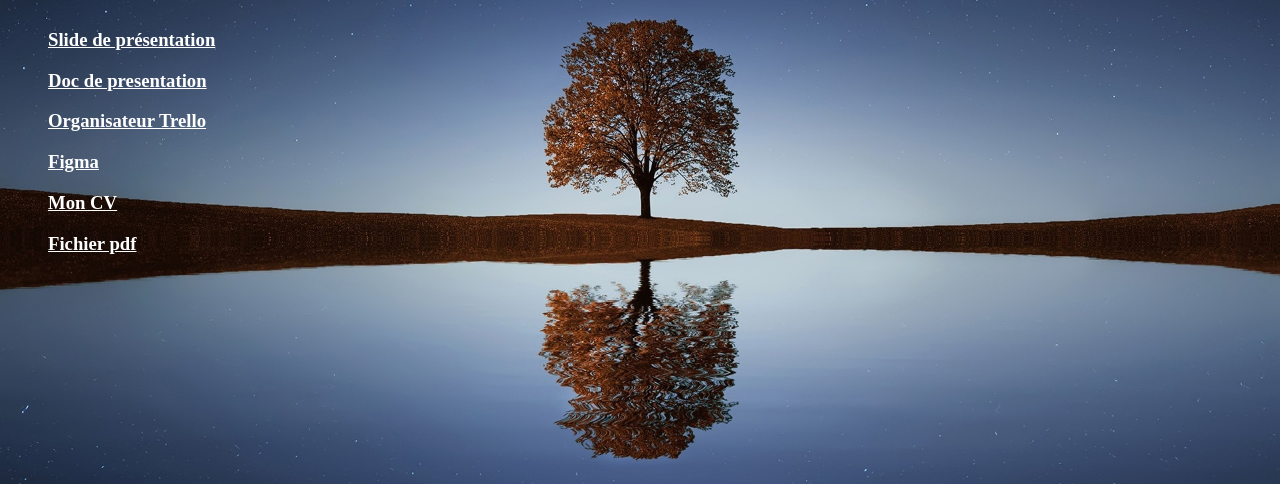
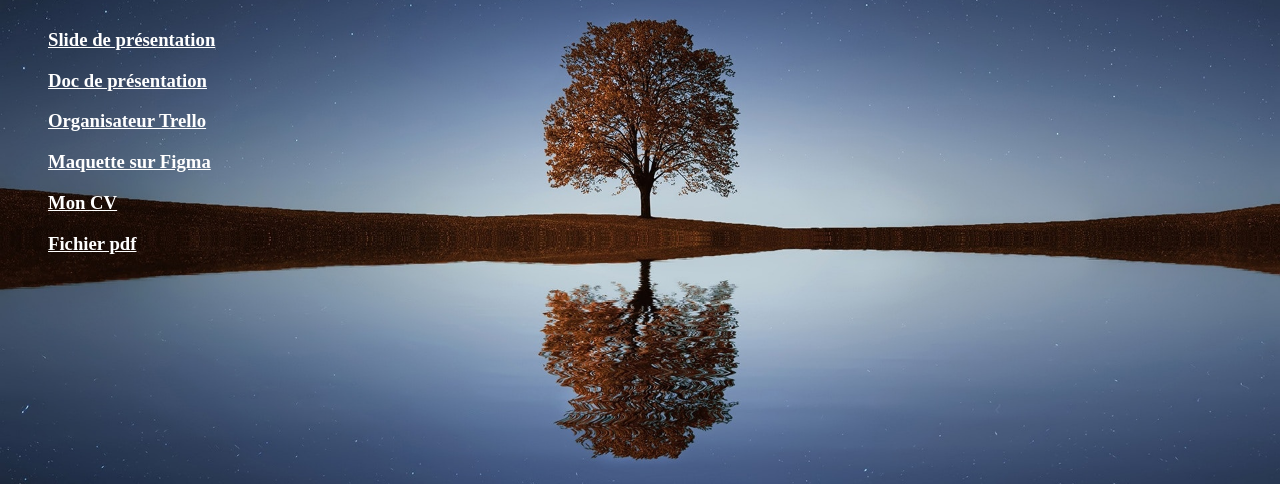
Before and after one commit to TimoTimo78/CIF, a plain HTML site: page index.html in a window 1280 px wide. Shown: the part 316-800 px from the top of the page. Drawn offline with Linux system fonts and the light colour scheme.

Commit message:
Update index.html

```diff
--- a/index.html
+++ b/index.html
@@ -27,7 +27,7 @@
             <p>
                 <ul>
                     <li>
-                        <class=doc><a href="#" target="_blank" style="color: white;">Doc de presentation</a>
+                        <class=doc><a href="#" target="_blank" style="color: white;">Doc de présentation</a>
                     </li>
                 </ul>
             </p>
@@ -42,7 +42,7 @@
             <p>
                 <ul>
                     <li>
-                        <class="Figma"><a href="https://www.figma.com/file/UYvgsUtRe973LNWKdV6T6K/Untitled?node-id=13%3A8&t=uJVQekXd0Bj0jmbX-1" target=" blank" style="color: white;"> Figma</a>
+                        <class="Figma"><a href="https://www.figma.com/file/UYvgsUtRe973LNWKdV6T6K/Untitled?node-id=13%3A8&t=uJVQekXd0Bj0jmbX-1" target=" blank" style="color: white;"> Maquette sur Figma</a>
 
                     </li>
 
```
